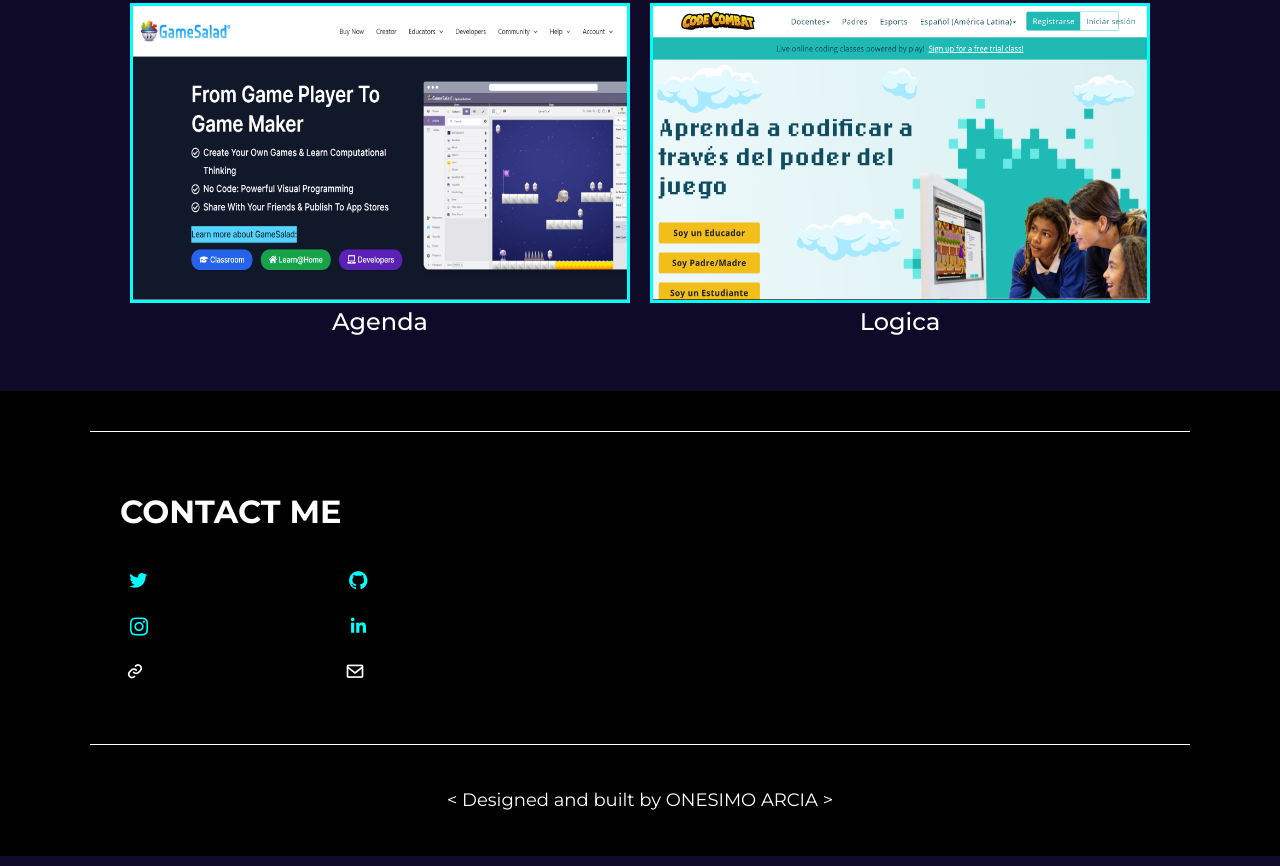
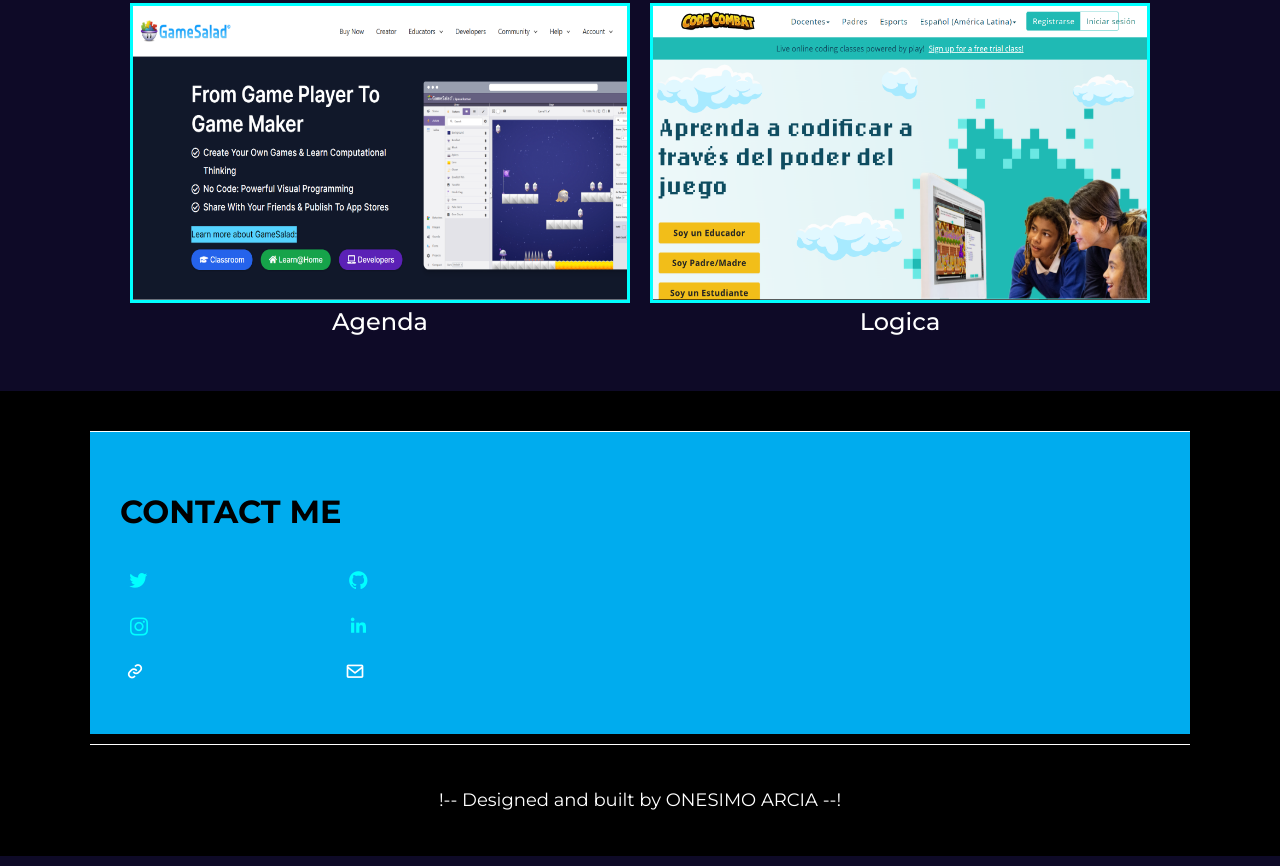
Before and after one commit to Oarcia03/portfolio, a plain HTML site: page index.html in a window 1280 px wide. Shown: the part 2265-3131 px from the top of the page. Drawn offline with nearby package versions, Linux system fonts and the light colour scheme.

Commit message:
cambios realizados

```diff
--- a/index.html
+++ b/index.html
@@ -123,7 +123,7 @@
         </section>
 
         <div class="container foot-contain">
-            <p class="parf-text">< Designed and built by ONESIMO ARCIA ></p>
+            <p class="parf-text">!-- Designed and built by ONESIMO ARCIA --!</p>
         </div>
     </footer>
 
--- a/main.css
+++ b/main.css
@@ -13,6 +13,7 @@
     font-family: 'Montserrat', sans-serif;
     background-color: #0e0a27;
     color: #fff;
+    height: 100vh;
 }
 
 h1{font-size: 2.5rem;}
@@ -347,6 +348,12 @@
     font-size: 20px;
 }
 
+.contact-contain{
+
+    background-color: #00acee;
+    color: #000;
+}
+
 .foot-contain{
     border-top: rgba(255, 255, 255, 01) 1px solid;
     text-align: center;
```
